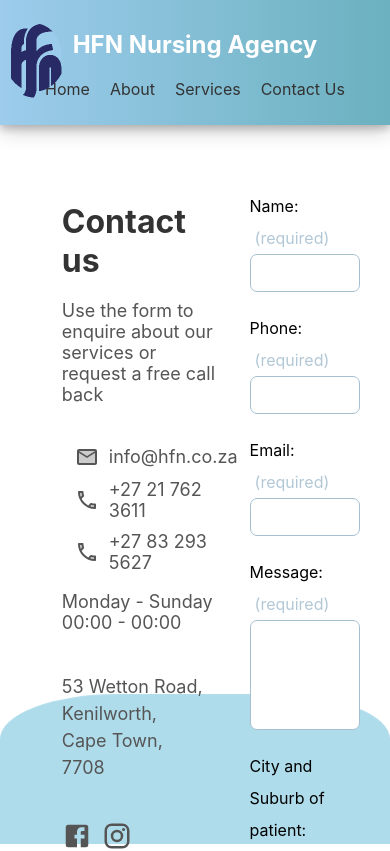
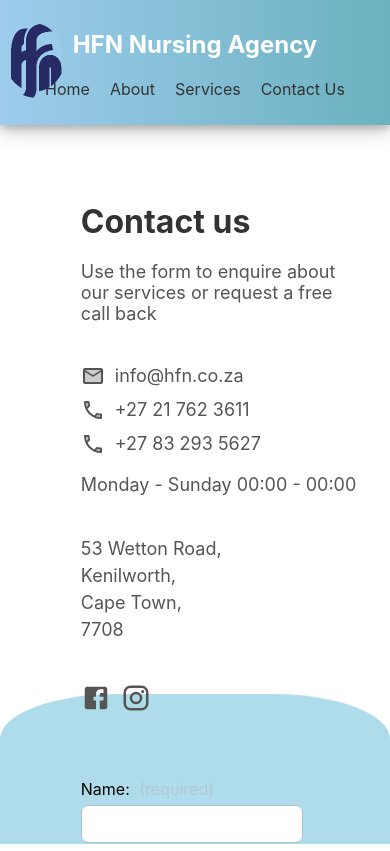
Before and after one commit to katelandcastelin/nursing-agency, a React (Create React App) app: page /contact in a window 390 px wide. Shown: the top 851 px of the page. Built offline with nearby package versions, Linux system fonts and the light colour scheme.

Commit message:
feat/conact-page: added responsiveness

```diff
--- a/src/pages/Contact.jsx
+++ b/src/pages/Contact.jsx
@@ -9,10 +9,14 @@
 const Container = styled.div`
   padding: 20px;
   display: flex;
-  margin-left: 15px;
-  display: flex;
   flex-direction: row;
   justify-content: space-around;
+
+  @media (max-width: 850px) {
+    flex-direction: column;
+    align-items: baseline;
+    margin-left: 10%;
+  }
 `;
 
 const Title = styled.h2`
@@ -27,25 +31,22 @@
   margin-bottom: 40px;
 `;
 
+const ContactTextContainer = styled.div`
+  width: 50%;
+  margin-left: 10%;
+
+  @media (max-width: 1400px) {
+    margin-left: 7%;
+  }
+
+  @media (max-width: 850px) {
+    width: 90%;
+  }
+`;
+
 const ContactDetailsContainer = styled.div`
   text-align: left;
   font-size: large;
-
-  @media (max-width: 1060px) {
-    margin-left: 20%;
-  }
-
-  @media (max-width: 750px) {
-    margin-left: 17%;
-  }
-
-  @media (max-width: 535px) {
-    margin-left: 10%;
-  }
-
-  @media (max-width: 630px) {
-    margin-left: 8%;
-  }
 `;
 
 const ContactLink = styled(Link)`
@@ -60,9 +61,26 @@
   display: flex;
   justify-content: center;
   align-self: baseline;
-  width: 100%;
+  width: 50%;
   margin-top: 15px;
   margin-left: 25px;
+
+  @media (max-width: 1400px) {
+    margin-left: 9%;
+  }
+
+  @media (max-width: 1150px) {
+    margin-left: 5%;
+  }
+
+  @media (max-width: 1050px) {
+    width: 65%;
+  }
+
+  @media (max-width: 850px) {
+    width: 90%;
+    margin-top: 50px;
+  }
 `;
 
 const Form = styled.form`
@@ -118,7 +136,7 @@
 
   return (
     <Container>
-      <div style={{width: '100%', marginLeft: '8%'}}>
+      <ContactTextContainer>
         <Title>Contact us</Title>
         <Description>
           Use the form to enquire about our services or request a free call back
@@ -151,7 +169,7 @@
             <InstagramIcon style={{marginRight: '10px', fontSize: '30px'}} />
           </ContactLink>
         </div>
-      </div>
+      </ContactTextContainer>
 
       <FormContainer>
         <Form>
```
